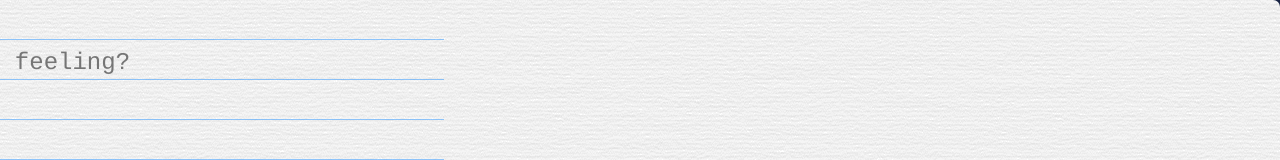
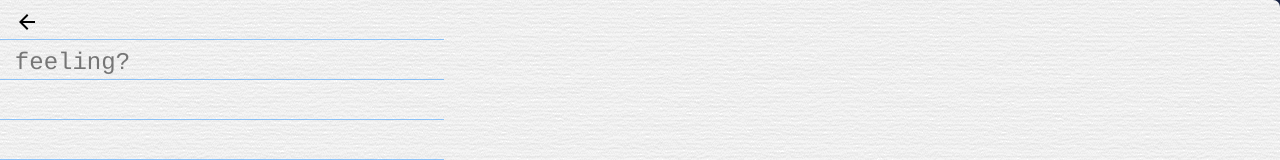
Before and after one commit to JohnnyLeek1/Hackathon-Project, a React (Create React App) app in the folder frontend_react/: page /journal in a window 1280 px wide. Shown: the top 160 px of the page. Built offline with nearby package versions, Linux system fonts and the light colour scheme.

Commit message:
back button on journal

```diff
--- a/frontend_react/src/pages/JournalPage.jsx
+++ b/frontend_react/src/pages/JournalPage.jsx
@@ -1,4 +1,5 @@
 import React, {useState, useEffect} from 'react';
+import ArrowBackIcon from '@mui/icons-material/ArrowBack';
 import {ThinkingIcon, DoneIcon} from '../components/ThinkingIcon';
 import { useNavigate } from 'react-router-dom';
 
@@ -53,6 +54,11 @@ export default function JournalPage() {
 
     const navigate = useNavigate();
 
+    const back = () => {
+        setAnimationClass('to_right');
+        setTimeout(() => navigate('/choice'), 500);
+    }
+
     // When the user finishes typing (that is, they haven't pressed a key in a min)
     const onFinishTyping = () => {
         let tempText = highlightedText;
@@ -85,10 +91,7 @@ export default function JournalPage() {
         fetch('/journals/create_journal/', {
             method: 'POST',
             body: JSON.stringify({'title': title, 'letter_content': journalText})
-        }).then(() => {
-            setAnimationClass('to_right');
-            setTimeout(() => navigate('/choice'), 500);
-        })
+        }).then(() => back());
 
 
     }
@@ -96,6 +99,7 @@ export default function JournalPage() {
     return (
         <div id="journal_page" className={animationClass}>
             <div id="inner_container" className="page-container page">
+                <a onClick={() => back()} id="journal_back_button"><ArrowBackIcon/></a>
                 <div id="journal_highlight_background">
                     <div id="highlighted_text" dangerouslySetInnerHTML={{__html: highlightedText}}></div>
                 </div>
--- a/frontend_react/src/styles/pages/JournalPage.scss
+++ b/frontend_react/src/styles/pages/JournalPage.scss
@@ -2,6 +2,14 @@
 
     width: 100vw;
     height: 100vh;
+
+    #journal_back_button {
+        position: absolute;
+        color: #000;
+        top: 10px;
+        left: 15px;
+        z-index: 1000;
+    }
 
     #journal_highlight_background {
         background-image:url('../../resources/lines.png'), url('../../resources/paper.png');
```
